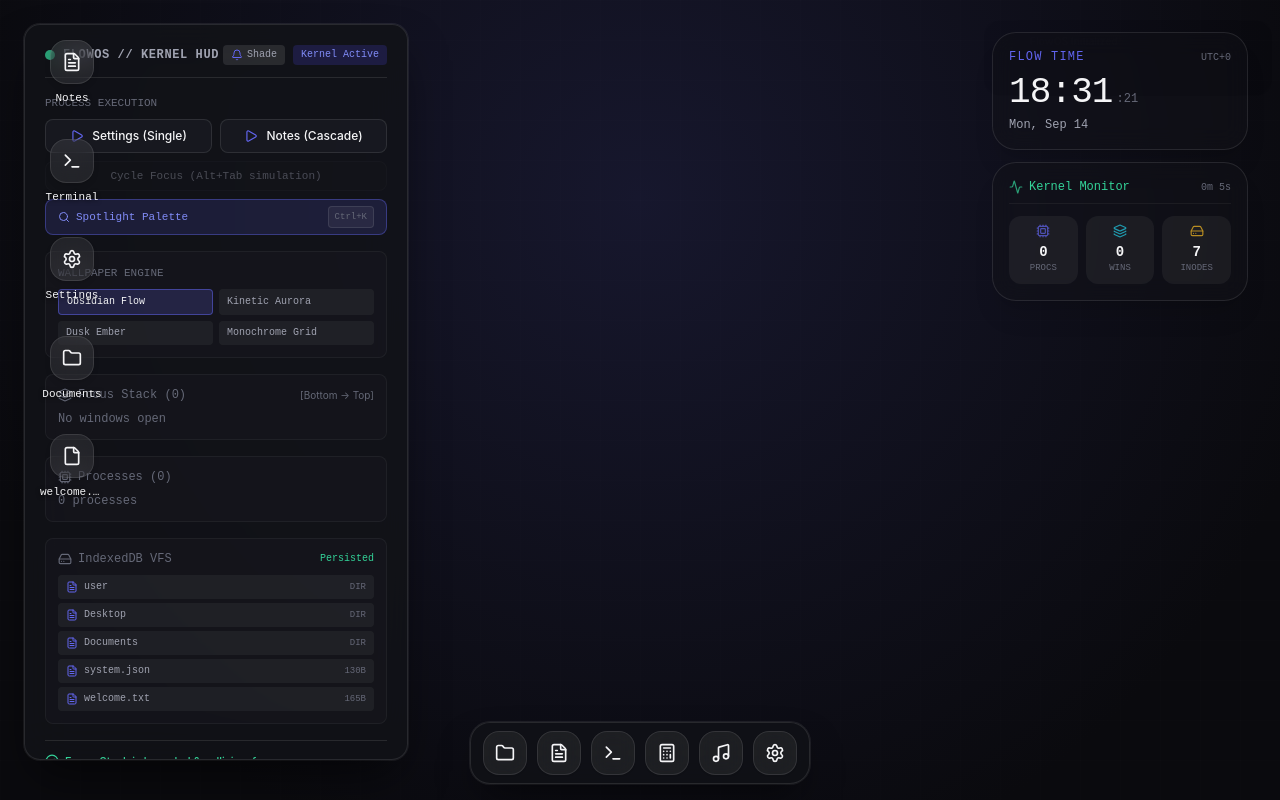
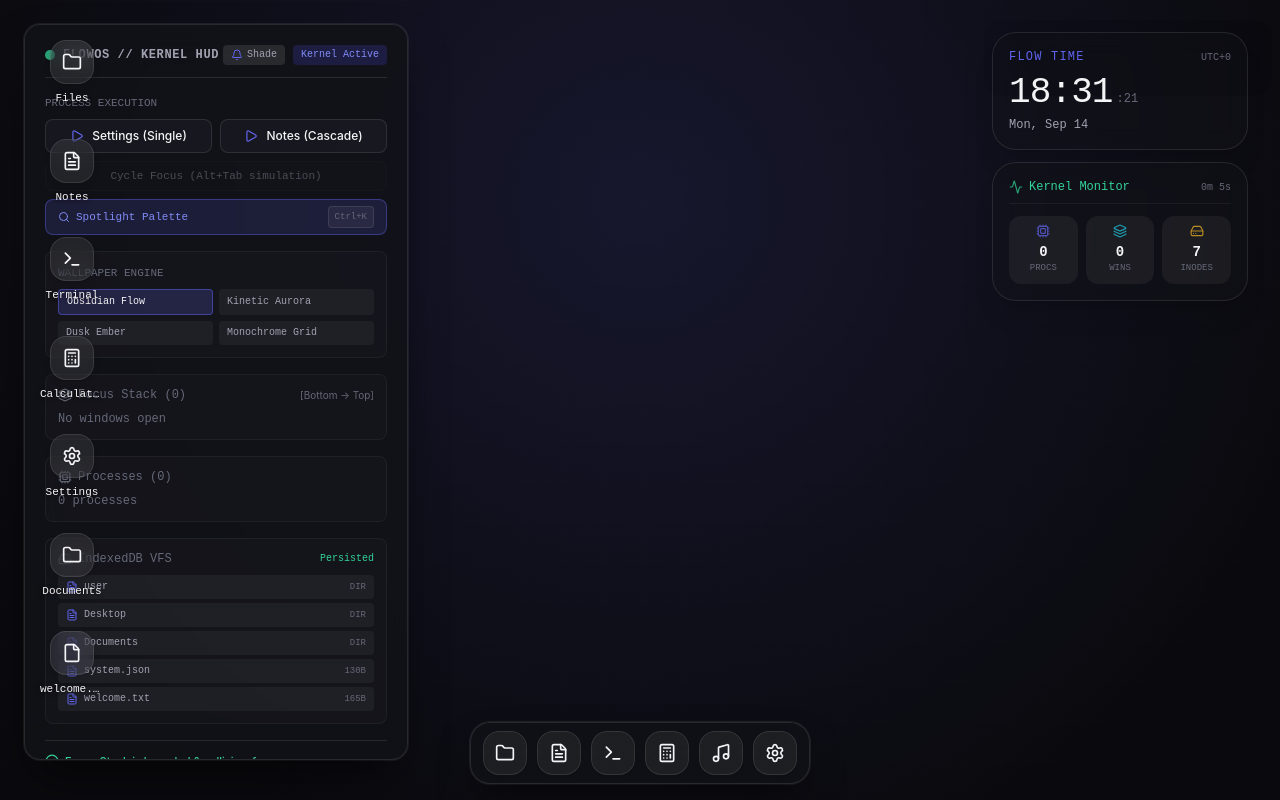
Before and after one commit to Dhyanesh2603/MyOs, a React (Vite) app: page / in a window 1280 px wide. Built offline with nearby package versions, Linux system fonts and the light colour scheme.

Commit message:
feat(shell): enhance Desktop shortcuts with File Explorer and Calculator integration

```diff
--- a/src/shell/desktop/DesktopIcons.tsx
+++ b/src/shell/desktop/DesktopIcons.tsx
@@ -8,6 +8,7 @@ import {
   Terminal,
   Folder,
   File,
+  Calculator,
   ExternalLink,
 } from 'lucide-react';
 
@@ -28,6 +29,13 @@ export const DesktopIcons: React.FC = () => {
   // Default system shortcuts + desktop files
   const shortcuts: DesktopShortcut[] = [
     {
+      id: 'sc-explorer',
+      name: 'Files',
+      type: 'app',
+      target: 'file-explorer',
+      icon: Folder,
+    },
+    {
       id: 'sc-notes',
       name: 'Notes',
       type: 'app',
@@ -40,6 +48,13 @@ export const DesktopIcons: React.FC = () => {
       type: 'app',
       target: 'terminal',
       icon: Terminal,
+    },
+    {
+      id: 'sc-calculator',
+      name: 'Calculator',
+      type: 'app',
+      target: 'calculator',
+      icon: Calculator,
     },
     {
       id: 'sc-settings',
@@ -86,8 +101,8 @@ export const DesktopIcons: React.FC = () => {
       // Launch Notes to view/edit the file
       launchApp('notes');
     } else if (item.type === 'folder') {
-      // Launch Terminal navigated to the folder
-      launchApp('terminal');
+      // Launch File Explorer navigated to the folder
+      launchApp('file-explorer');
     }
   };
 
```
